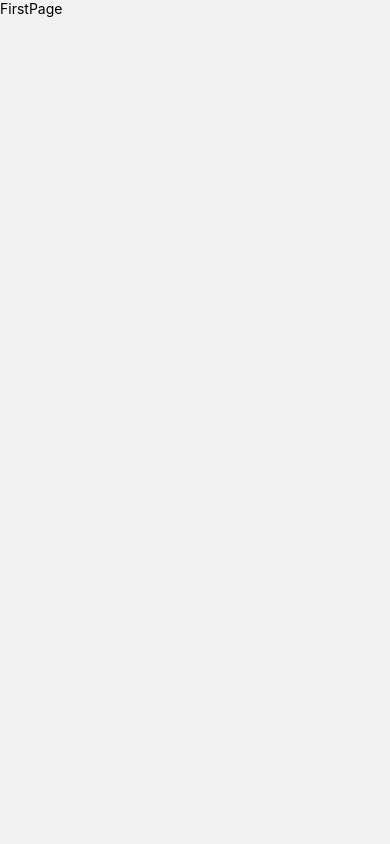
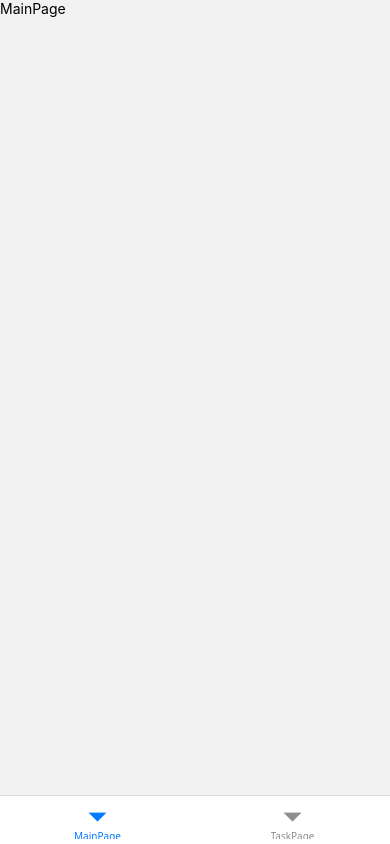
Before and after one commit to BlackArrow220623/Shivling, a React Native app: screen /FirstPage in a window 390 px wide. Built offline with nearby package versions, Linux system fonts and the light colour scheme.

Commit message:
dashborde

```diff
--- a/App.js
+++ b/App.js
@@ -11,6 +11,8 @@ import SignUp from './pages/SignUp';
 import FirstPage from './pages/FirstPage';
 import ForgotPasswd from './pages/ForgotPasswd';
 import ResetPassword from './pages/ResetPassword';
+import TaskPage from './pages/TaskPage';
+import MainPage from './pages/MainPage';
 
 const stack = createNativeStackNavigator();
 
@@ -25,6 +27,10 @@ function App() {
         <stack.Screen name='FirstPage' component={FirstPage}/>
         <stack.Screen name='ForgotPasswd' component={ForgotPasswd}/>
         <stack.Screen name='ResetPassword' component={ResetPassword}/>
+        <stack.Screen name='TaskPage' component={TaskPage}/>
+        <stack.Screen name='MainPage' component={MainPage}/>
+
+
 
       </stack.Navigator>
     </NavigationContainer>
--- a/package.json
+++ b/package.json
@@ -10,7 +10,9 @@
     "test": "jest"
   },
   "dependencies": {
+    "@expo/vector-icons": "^14.0.4",
     "@react-native-masked-view/masked-view": "^0.3.2",
+    "@react-navigation/bottom-tabs": "^7.2.0",
     "@react-navigation/elements": "^2.2.5",
     "@react-navigation/native": "^7.0.14",
     "@react-navigation/native-stack": "^7.2.0",
@@ -19,8 +21,9 @@
     "react-icons": "^4.12.0",
     "react-native": "0.76.3",
     "react-native-gesture-handler": "^2.21.2",
+    "react-native-reanimated": "^3.16.6",
     "react-native-safe-area-context": "^5.0.0",
-    "react-native-screens": "^4.3.0",
+    "react-native-screens": "^4.4.0",
     "react-native-vector-icons": "^10.2.0"
   },
   "devDependencies": {
--- a/pages/FirstPage.js
+++ b/pages/FirstPage.js
@@ -1,11 +1,25 @@
 import { View, Text } from 'react-native'
 import React from 'react'
 
+import { createBottomTabNavigator } from '@react-navigation/bottom-tabs';
+import TaskPage from './TaskPage';
+import MainPage from './MainPage';
+
+
+
+
+
+const Tab = createBottomTabNavigator();
+
+
 const FirstPage = () => {
   return (
-    <View>
-      <Text>FirstPage</Text>
-    </View>
+    <Tab.Navigator screenOptions={{headerShown: false}} >
+      <Tab.Screen name="MainPage" component={MainPage} />
+      <Tab.Screen name="TaskPage" component={TaskPage} />
+
+    </Tab.Navigator>
+
   )
 }
 
--- /dev/null
+++ b/pages/MainPage.js
@@ -0,0 +1,12 @@
+import { View, Text } from 'react-native'
+import React from 'react'
+
+const MainPage = () => {
+  return (
+    <View>
+      <Text>MainPage</Text>
+    </View>
+  )
+}
+
+export default MainPage
--- /dev/null
+++ b/pages/TaskPage.js
@@ -0,0 +1,12 @@
+import { View, Text } from 'react-native'
+import React from 'react'
+
+const TaskPage = () => {
+  return (
+    <View>
+      <Text>TaskPage</Text>
+    </View>
+  )
+}
+
+export default TaskPage
```
Also changed, not shown: pages/MainHeader.js (added, +12 -0 lines), 1 other file (tests, documents, lock files or other folders).
